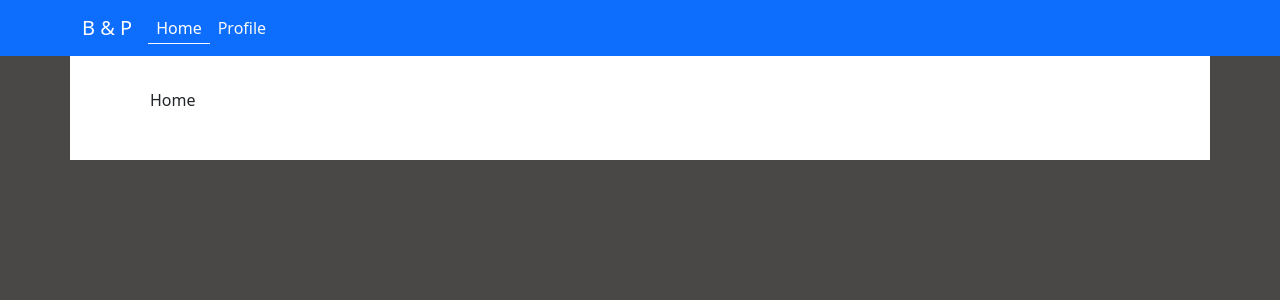
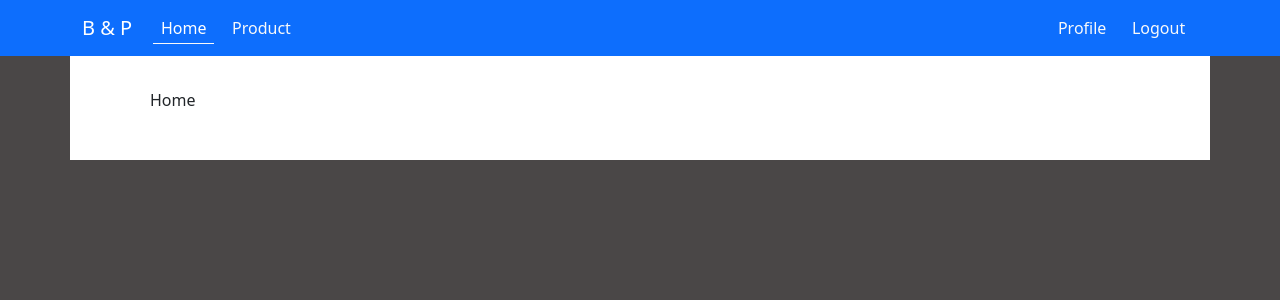
Before and after one commit to albotero/bark-and-purr, a React (Vite) app in the folder client/: page / in a window 1280 px wide. Shown: the top 300 px of the page. Built offline with nearby package versions, Linux system fonts and the light colour scheme.

Commit message:
Navlinks at left and right

```diff
--- a/client/src/components/Navbar.jsx
+++ b/client/src/components/Navbar.jsx
@@ -13,12 +13,22 @@ const Navbar = () => {
         <BsNavbar.Brand href="/">B & P</BsNavbar.Brand>
         <BsNavbar.Toggle aria-controls="responsive-navbar-nav" />
         <BsNavbar.Collapse>
+          {/* Links at the left */}
           <Nav className="me-auto">
             <NavLink to="/" className={linkClassName}>
               Home
             </NavLink>
+            <NavLink to="/product/p123" className={linkClassName}>
+              Product
+            </NavLink>
+          </Nav>
+          {/* Links at the right */}
+          <Nav>
             <NavLink to="/user" className={linkClassName}>
               Profile
+            </NavLink>
+            <NavLink to="/logout" className="nav-link">
+              Logout
             </NavLink>
           </Nav>
         </BsNavbar.Collapse>
--- a/client/src/styles/Navbar.css
+++ b/client/src/styles/Navbar.css
@@ -2,6 +2,7 @@
   color: var(--bs-light);
   text-decoration: none;
   padding: 0.2rem 0;
+  margin: 0 0.3rem;
 }
 
 .nav-link.active {
```
